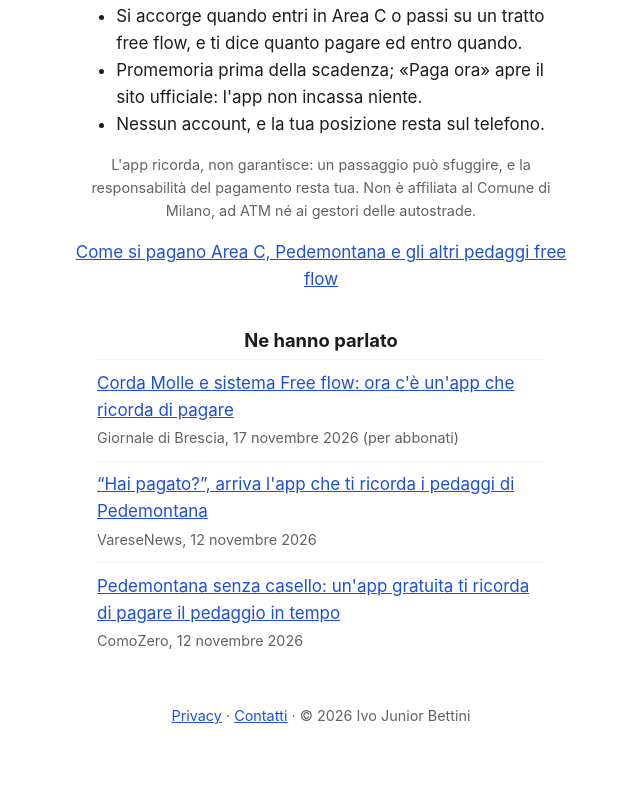
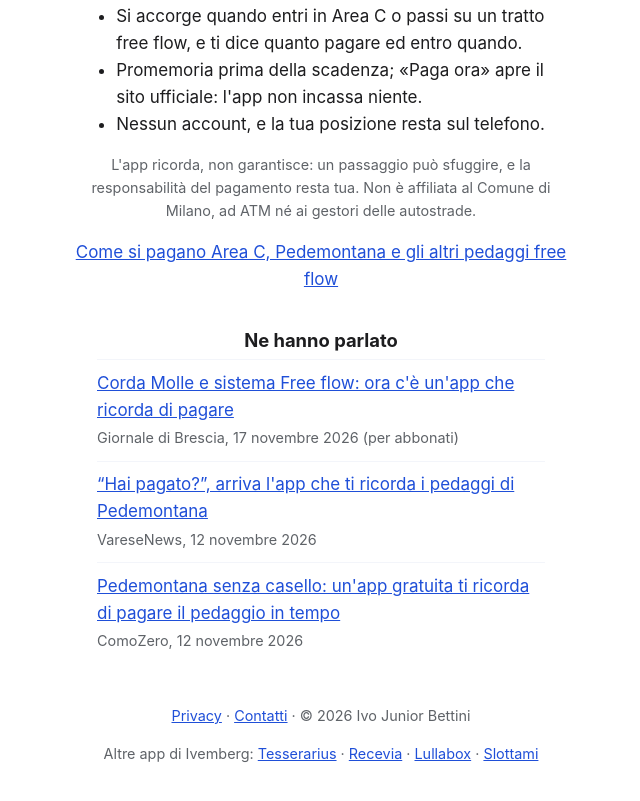
Before and after one commit to ivemberg/ivemberg.github.io, a plain HTML site: page haipagato/index.html in a window 1280 px wide. Shown: the part 772-1573 px from the top of the page, without its empty margins (319-959 px from the left). Drawn offline with Linux system fonts and the light colour scheme.

Commit message:
site: links to the other Ivemberg apps in the Hai pagato? footer

```diff
--- a/haipagato/index.html
+++ b/haipagato/index.html
@@ -102,6 +102,7 @@
 
   <footer>
     <p><a href="https://ivemberg.github.io/haipagato-rules/privacy/">Privacy</a> · <a href="mailto:haipagato.privacy@protonmail.com">Contatti</a> · © 2026 Ivo Junior Bettini</p>
+    <p>Altre app di Ivemberg: <a href="https://ivemberg.github.io/tesserarius/">Tesserarius</a> · <a href="https://ivemberg.github.io/recevia-site/">Recevia</a> · <a href="https://ivemberg.github.io/lullabox/">Lullabox</a> · <a href="https://www.slottami.it">Slottami</a></p>
   </footer>
 </main>
 <script>
```
